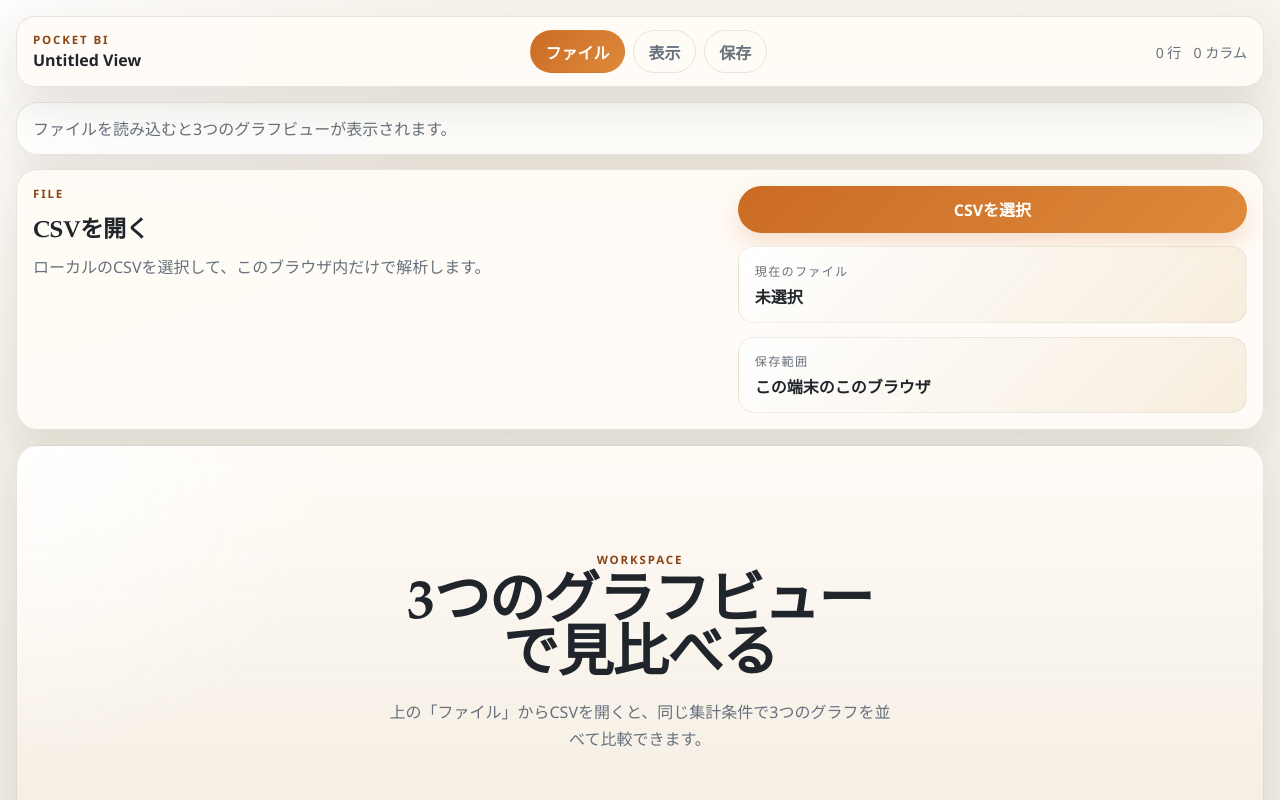
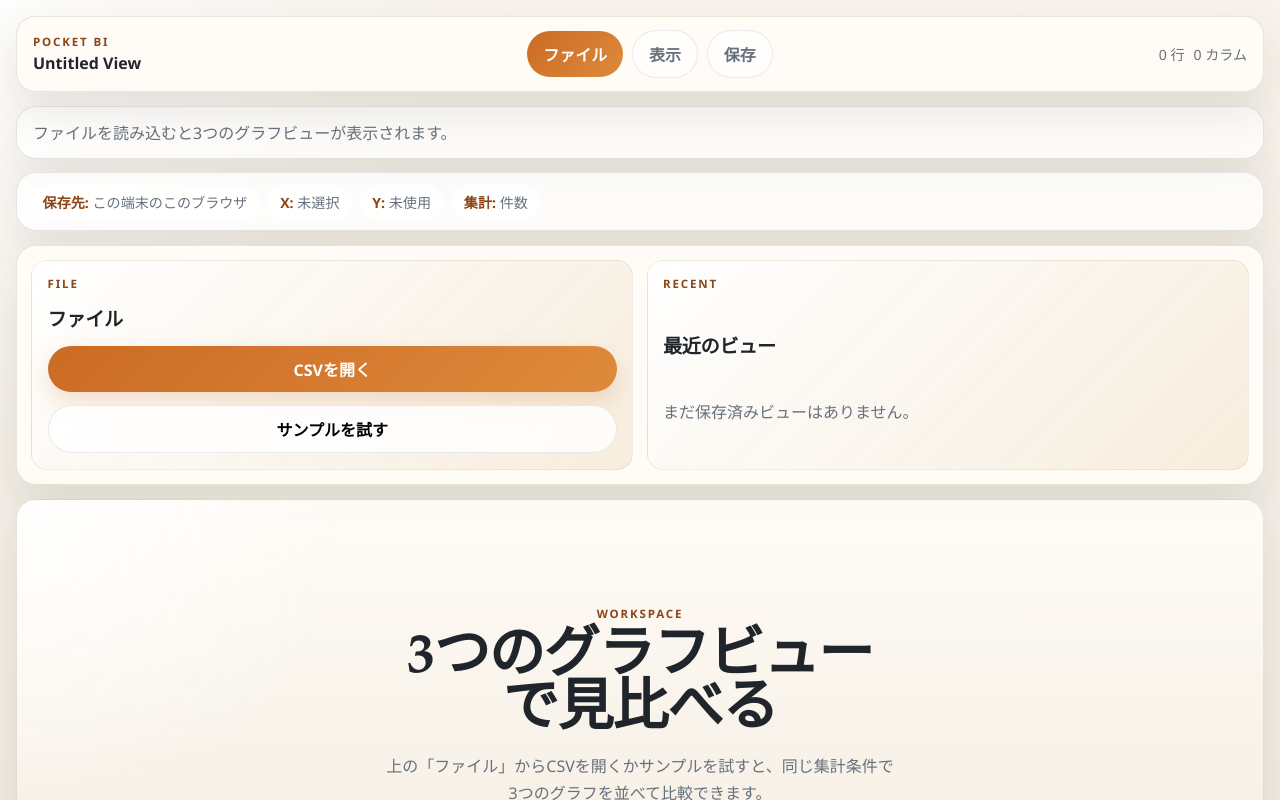
Before and after one commit to flatjug/mini-bi-web, a Next.js app: page / in a window 1280 px wide. Shown: the top 800 px of the page. Built offline with nearby package versions, Linux system fonts and the light colour scheme.

Commit message:
Refine menu styling layout

```diff
--- a/app/globals.css
+++ b/app/globals.css
@@ -1,13 +1,11 @@
 :root {
   --bg: #f1efe9;
   --panel: rgba(255, 252, 247, 0.92);
-  --panel-strong: rgba(255, 255, 255, 0.96);
   --panel-border: rgba(71, 54, 32, 0.12);
   --text: #20252c;
   --muted: #66717d;
   --accent: #cb6b24;
   --accent-deep: #8b4516;
-  --accent-soft: rgba(203, 107, 36, 0.12);
   --danger: #b42318;
   --shadow: 0 18px 48px rgba(69, 49, 28, 0.12);
 }
@@ -64,7 +62,7 @@ select {
   margin: 0 auto;
   padding: max(1rem, env(safe-area-inset-top)) 1rem max(1.5rem, env(safe-area-inset-bottom));
   display: grid;
-  gap: 0.9rem;
+  gap: 0.85rem;
 }
 
 .menu-bar {
@@ -89,7 +87,8 @@ select {
   min-width: 0;
 }
 
-.menu-brand-mark {
+.menu-brand-mark,
+.eyebrow {
   color: var(--accent-deep);
   font-size: 0.72rem;
   font-weight: 700;
@@ -103,42 +102,70 @@ select {
   white-space: nowrap;
 }
 
-.menu-actions {
+.menu-actions,
+.menu-summary,
+.context-strip,
+.save-actions,
+.saved-view-actions {
   display: flex;
   align-items: center;
-  gap: 0.5rem;
-}
-
-.menu-button {
-  min-height: 2.6rem;
-  border: 1px solid rgba(71, 54, 32, 0.12);
-  border-radius: 999px;
-  padding: 0.55rem 0.9rem;
-  background: transparent;
-  color: var(--muted);
-  font-weight: 700;
-}
-
-.menu-button-active {
-  background: linear-gradient(135deg, var(--accent), #de8a3c);
-  border-color: transparent;
-  color: white;
+  gap: 0.55rem;
 }
 
 .menu-summary {
-  display: flex;
-  gap: 0.75rem;
   color: var(--muted);
   font-size: 0.88rem;
   white-space: nowrap;
 }
 
+.menu-button,
+.segment-button,
+.primary-action,
+.secondary-action,
+.ghost-action {
+  min-height: 2.8rem;
+  border-radius: 999px;
+  padding: 0.7rem 1rem;
+  font-weight: 700;
+}
+
+.menu-button,
+.segment-button,
+.secondary-action,
+.ghost-action {
+  border: 1px solid rgba(102, 113, 125, 0.14);
+  background: rgba(255, 255, 255, 0.82);
+}
+
+.menu-button,
+.segment-button {
+  color: var(--muted);
+}
+
+.menu-button-active,
+.segment-button-active,
+.primary-action {
+  border: none;
+  background: linear-gradient(135deg, var(--accent), #de8a3c);
+  color: white;
+}
+
+.primary-action {
+  box-shadow: 0 10px 24px rgba(203, 107, 36, 0.2);
+}
+
+.ghost-action {
+  color: var(--danger);
+  border-color: rgba(180, 35, 24, 0.16);
+}
+
 .status-bar,
+.context-strip,
 .menu-panel,
 .chart-window,
 .workspace-empty {
   border: 1px solid var(--panel-border);
-  border-radius: 1.35rem;
+  border-radius: 1.25rem;
   background: var(--panel);
   box-shadow: var(--shadow);
 }
@@ -149,73 +176,89 @@ select {
   background: rgba(255, 255, 255, 0.7);
 }
 
-.menu-panel {
-  padding: 1rem;
+.context-strip {
+  flex-wrap: wrap;
+  padding: 0.7rem 0.85rem;
+  background: rgba(255, 255, 255, 0.78);
 }
 
-.menu-panel-grid,
-.menu-panel-stack {
-  display: grid;
-  gap: 1rem;
+.context-pill {
+  border-radius: 999px;
+  padding: 0.45rem 0.75rem;
+  background: rgba(255, 255, 255, 0.88);
+  color: var(--muted);
+  font-size: 0.88rem;
 }
 
-.menu-panel-grid {
-  grid-template-columns: minmax(0, 1fr);
+.context-pill strong {
+  color: var(--accent-deep);
 }
 
-.menu-copy {
-  display: grid;
-  gap: 0.55rem;
+.menu-panel {
+  padding: 0.9rem;
 }
 
-.menu-copy h2 {
-  font-size: 1.45rem;
+.compact-menu-panel {
+  background: rgba(255, 251, 246, 0.96);
 }
 
-.menu-copy p {
+.menu-panel-stack,
+.settings-grid,
+.save-view-grid,
+.saved-view-list,
+.mini-list,
+.chart-grid {
+  display: grid;
+  gap: 0.85rem;
+}
+
+.menu-popover-grid {
+  display: grid;
+  gap: 0.85rem;
+}
+
+.menu-popover-card,
+.saved-view-card {
+  display: grid;
+  gap: 0.8rem;
+  padding: 0.95rem;
+  border-radius: 1rem;
+  border: 1px solid rgba(71, 54, 32, 0.08);
+  background: linear-gradient(135deg, rgba(255, 255, 255, 0.96), rgba(246, 235, 218, 0.9));
+}
+
+.menu-popover-card h2 {
+  font-size: 1.2rem;
+}
+
+.popover-empty {
   color: var(--muted);
   line-height: 1.6;
 }
 
-.eyebrow {
-  color: var(--accent-deep);
-  font-size: 0.72rem;
-  font-weight: 700;
-  letter-spacing: 0.16em;
-  text-transform: uppercase;
+.mini-list-item {
+  display: flex;
+  align-items: center;
+  justify-content: space-between;
+  gap: 0.75rem;
+  width: 100%;
+  border: 1px solid rgba(102, 113, 125, 0.1);
+  border-radius: 0.95rem;
+  padding: 0.75rem 0.85rem;
+  background: rgba(255, 255, 255, 0.84);
+  text-align: left;
 }
 
-.file-actions,
-.settings-grid,
-.save-view-grid,
-.saved-view-list {
-  display: grid;
-  gap: 0.85rem;
+.mini-list-item strong {
+  font-size: 0.95rem;
 }
 
-.menu-note-card {
-  border-radius: 1rem;
-  padding: 0.9rem 1rem;
-  background: linear-gradient(135deg, rgba(255, 255, 255, 0.95), rgba(246, 235, 218, 0.9));
-  border: 1px solid rgba(71, 54, 32, 0.08);
-}
-
-.menu-note-card span,
+.mini-list-item span,
+.saved-view-copy span,
 .chart-window-bar span,
-.saved-view-copy span {
-  display: block;
+.chart-header,
+.message {
   color: var(--muted);
-}
-
-.menu-note-card span {
-  font-size: 0.76rem;
-  letter-spacing: 0.1em;
-  text-transform: uppercase;
-}
-
-.menu-note-card strong {
-  display: block;
-  margin-top: 0.25rem;
 }
 
 .control {
@@ -242,8 +285,10 @@ select {
 
 .control select:disabled,
 .text-input:disabled,
+.menu-button:disabled,
 .segment-button:disabled,
-.primary-action:disabled {
+.primary-action:disabled,
+.secondary-action:disabled {
   opacity: 0.55;
 }
 
@@ -262,79 +307,24 @@ select {
   gap: 0.55rem;
 }
 
-.segment-button,
-.primary-action,
-.secondary-action,
-.ghost-action {
-  min-height: 2.9rem;
-  border-radius: 999px;
-  padding: 0.7rem 1rem;
-  font-weight: 700;
-}
-
-.segment-button {
-  border: 1px solid rgba(102, 113, 125, 0.14);
-  background: rgba(255, 255, 255, 0.82);
-  color: var(--muted);
-}
-
-.segment-button-active,
-.primary-action {
-  border: none;
-  background: linear-gradient(135deg, var(--accent), #de8a3c);
-  color: white;
-}
-
-.primary-action {
-  box-shadow: 0 10px 24px rgba(203, 107, 36, 0.2);
-}
-
-.secondary-action {
-  border: 1px solid rgba(102, 113, 125, 0.14);
-  background: rgba(255, 255, 255, 0.86);
-  color: var(--text);
-}
-
-.ghost-action {
-  border: 1px solid rgba(180, 35, 24, 0.16);
-  background: rgba(255, 255, 255, 0.68);
-  color: var(--danger);
-}
-
 .message {
   border-radius: 1rem;
   padding: 0.85rem 0.95rem;
-  background: rgba(255, 255, 255, 0.78);
-  color: var(--muted);
+  background: rgba(255, 255, 255, 0.76);
   line-height: 1.55;
-}
-
-.saved-view-card {
-  display: grid;
-  gap: 0.85rem;
-  padding: 0.95rem;
-  border-radius: 1.1rem;
-  border: 1px solid rgba(71, 54, 32, 0.1);
-  background: linear-gradient(135deg, rgba(255, 255, 255, 0.95), rgba(247, 235, 219, 0.86));
 }
 
 .saved-view-copy {
   display: grid;
-  gap: 0.22rem;
+  gap: 0.2rem;
 }
 
 .saved-view-copy strong {
   font-size: 1rem;
 }
 
-.saved-view-actions {
-  display: flex;
-  flex-wrap: wrap;
-  gap: 0.65rem;
-}
-
 .workspace {
-  min-height: calc(100dvh - 12rem);
+  min-height: calc(100dvh - 13rem);
 }
 
 .workspace-empty {
@@ -343,7 +333,7 @@ select {
   place-items: center;
   padding: 2rem;
   background:
-    radial-gradient(circle at top left, rgba(255, 255, 255, 0.88), transparent 20rem),
+    radial-gradient(circle at top left, rgba(255, 255, 255, 0.9), transparent 20rem),
     linear-gradient(180deg, rgba(255, 252, 247, 0.94), rgba(244, 236, 225, 0.9));
 }
 
@@ -364,11 +354,6 @@ select {
   line-height: 1.7;
 }
 
-.chart-grid {
-  display: grid;
-  gap: 1rem;
-}
-
 .chart-window {
   overflow: hidden;
   padding: 0;
@@ -386,7 +371,13 @@ select {
 }
 
 .chart-window-bar strong {
-  font-size: 0.92rem;
+  display: block;
+  font-size: 0.95rem;
+  color: var(--text);
+}
+
+.chart-window-meta {
+  font-size: 0.84rem;
 }
 
 .chart-card {
@@ -400,7 +391,6 @@ select {
   justify-content: space-between;
   align-items: center;
   gap: 0.75rem;
-  color: var(--muted);
   font-size: 0.92rem;
 }
 
@@ -466,9 +456,8 @@ select {
 }
 
 @media (min-width: 720px) {
-  .menu-panel-grid {
-    grid-template-columns: minmax(0, 1.15fr) minmax(18rem, 0.85fr);
-    align-items: start;
+  .menu-popover-grid {
+    grid-template-columns: repeat(2, minmax(0, 1fr));
   }
 
   .settings-grid {
@@ -478,6 +467,10 @@ select {
   .save-view-grid {
     grid-template-columns: minmax(0, 1fr) auto;
     align-items: end;
+  }
+
+  .save-actions {
+    align-self: end;
   }
 
   .saved-view-card {
@@ -501,11 +494,6 @@ select {
     flex-wrap: wrap;
   }
 
-  .menu-summary {
-    width: 100%;
-    justify-content: space-between;
-  }
-
   .menu-actions {
     width: 100%;
     justify-content: space-between;
@@ -514,4 +502,14 @@ select {
   .menu-button {
     flex: 1;
   }
+
+  .menu-summary {
+    width: 100%;
+    justify-content: space-between;
+  }
+
+  .save-actions,
+  .saved-view-actions {
+    flex-wrap: wrap;
+  }
 }
--- a/app/page.tsx
+++ b/app/page.tsx
@@ -34,6 +34,17 @@ const chartOptions: Array<{ label: string; value: ChartType }> = [
   { label: "円グラフ", value: "pie" },
   { label: "表", value: "table" },
 ];
+
+const sampleCsv = `region,month,sales,orders
+Tokyo,Jan,120000,42
+Tokyo,Feb,98000,36
+Tokyo,Mar,143000,51
+Osaka,Jan,87000,31
+Osaka,Feb,91000,34
+Osaka,Mar,109000,38
+Nagoya,Jan,76000,28
+Nagoya,Feb,83000,29
+Nagoya,Mar,92000,33`;
 
 type MenuTab = "file" | "settings" | "save";
 
@@ -160,6 +171,19 @@ function getChartOptionLabel(chartType: ChartType) {
   return chartOptions.find((option) => option.value === chartType)?.label ?? chartType;
 }
 
+function formatTimestamp(isoString: string) {
+  try {
+    return new Intl.DateTimeFormat("ja-JP", {
+      month: "numeric",
+      day: "numeric",
+      hour: "2-digit",
+      minute: "2-digit",
+    }).format(new Date(isoString));
+  } catch {
+    return isoString;
+  }
+}
+
 export default function HomePage() {
   const fileInputRef = useRef<HTMLInputElement>(null);
 
@@ -186,6 +210,7 @@ export default function HomePage() {
   });
 
   const isReady = columns.length > 0;
+  const namedViewExists = savedViews.some((view) => view.id === viewName.trim());
 
   useEffect(() => {
     const nextSavedViews = loadStoredViews(SAVED_VIEWS_KEY);
@@ -194,15 +219,7 @@ export default function HomePage() {
     setSavedViews(nextSavedViews);
 
     if (sessionView) {
-      setRows(sessionView.rows);
-      setColumns(sessionView.columns);
-      setFileName(sessionView.fileName);
-      setXColumn(sessionView.xColumn);
-      setYColumn(sessionView.yColumn);
-      setAggregation(sessionView.aggregation);
-      setChartLayout(sessionView.chartLayout);
-      setViewName(sessionView.name);
-      setParseMessage(`前回の作業内容「${sessionView.name}」を復元しました。`);
+      applyViewState(sessionView, true);
       setActiveMenu(null);
     }
 
@@ -249,6 +266,49 @@ export default function HomePage() {
     window.localStorage.setItem(SAVED_VIEWS_KEY, JSON.stringify(savedViews));
   }, [isHydrated, savedViews]);
 
+  function applyViewState(view: SavedView, isSessionRestore = false) {
+    setRows(view.rows);
+    setColumns(view.columns);
+    setFileName(view.fileName);
+    setXColumn(view.xColumn);
+    setYColumn(view.yColumn);
+    setAggregation(view.aggregation);
+    setChartLayout(view.chartLayout);
+    setViewName(view.name);
+    setParseMessage(
+      isSessionRestore
+        ? `前回の作業内容「${view.name}」を復元しました。`
+        : `保存済みビュー「${view.name}」を読み込みました。`,
+    );
+  }
+
+  function loadCsvRows(nextRows: CsvRow[], nextFileName: string, nextMessage: string) {
+    const nextColumns = extractColumns(nextRows);
+    const nextXColumn = nextColumns[0] ?? "";
+    const nextYColumn = nextColumns[1] ?? nextColumns[0] ?? "";
+
+    if (nextRows.length === 0 || nextColumns.length === 0) {
+      setRows([]);
+      setColumns([]);
+      setFileName(nextFileName);
+      setXColumn("");
+      setYColumn("");
+      setParseMessage("CSVから読み取れる行がありませんでした。ヘッダ付きのCSVを選んでください。");
+      return;
+    }
+
+    setRows(nextRows);
+    setColumns(nextColumns);
+    setFileName(nextFileName);
+    setXColumn(nextXColumn);
+    setYColumn(nextYColumn);
+    setAggregation("count");
+    setChartLayout(DEFAULT_CHART_LAYOUT);
+    setSaveMessage(null);
+    setParseMessage(nextMessage);
+    setActiveMenu(null);
+  }
+
   const handleFileChange = (event: ChangeEvent<HTMLInputElement>) => {
     const file = event.target.files?.[0];
 
@@ -263,36 +323,21 @@ export default function HomePage() {
       skipEmptyLines: true,
       complete: (results) => {
         const nextRows = normalizeCsvRows(results.data);
-        const nextColumns = extractColumns(nextRows);
-        const nextXColumn = nextColumns[0] ?? "";
-        const nextYColumn = nextColumns[1] ?? nextColumns[0] ?? "";
 
-        if (nextRows.length === 0 || nextColumns.length === 0) {
-          setRows([]);
-          setColumns([]);
-          setFileName(file.name);
-          setXColumn("");
-          setYColumn("");
-          setParseMessage("CSVから読み取れる行がありませんでした。ヘッダ付きのCSVを選んでください。");
+        if (results.errors.length > 0) {
+          loadCsvRows(
+            nextRows,
+            file.name,
+            `一部の行を読み飛ばしました: ${results.errors[0]?.message ?? "不明な解析エラー"}`,
+          );
           return;
         }
 
-        setRows(nextRows);
-        setColumns(nextColumns);
-        setFileName(file.name);
-        setXColumn(nextXColumn);
-        setYColumn(nextYColumn);
-        setAggregation("count");
-        setChartLayout(DEFAULT_CHART_LAYOUT);
-        setSaveMessage(null);
-        setActiveMenu(null);
-
-        if (results.errors.length > 0) {
-          setParseMessage(`一部の行を読み飛ばしました: ${results.errors[0]?.message ?? "不明な解析エラー"}`);
-          return;
-        }
-
-        setParseMessage(`${file.name} を読み込みました。${nextRows.length.toLocaleString()} 行のデータを利用できます。`);
+        loadCsvRows(
+          nextRows,
+          file.name,
+          `${file.name} を読み込みました。${nextRows.length.toLocaleString()} 行のデータを利用できます。`,
+        );
       },
       error: (error) => {
         setRows([]);
@@ -305,20 +350,24 @@ export default function HomePage() {
     });
   };
 
+  const loadSampleData = () => {
+    Papa.parse<Record<string, unknown>>(sampleCsv, {
+      header: true,
+      skipEmptyLines: true,
+      complete: (results) => {
+        const nextRows = normalizeCsvRows(results.data);
+        loadCsvRows(nextRows, "sample-sales.csv", "サンプルデータを読み込みました。");
+        setViewName("サンプルビュー");
+      },
+    });
+  };
+
   const applyView = (view: SavedView) => {
-    setRows(view.rows);
-    setColumns(view.columns);
-    setFileName(view.fileName);
-    setXColumn(view.xColumn);
-    setYColumn(view.yColumn);
-    setAggregation(view.aggregation);
-    setChartLayout(view.chartLayout);
-    setViewName(view.name);
-    setParseMessage(`保存済みビュー「${view.name}」を読み込みました。`);
+    applyViewState(view, false);
     setActiveMenu(null);
   };
 
-  const handleSaveView = () => {
+  const persistView = (mode: "saveAs" | "overwrite") => {
     const trimmedName = viewName.trim();
 
     if (!isReady || !trimmedName) {
@@ -339,12 +388,21 @@ export default function HomePage() {
     };
 
     setSavedViews((currentViews) => {
-      const remainingViews = currentViews.filter((view) => view.id !== nextView.id);
+      const remainingViews =
+        mode === "overwrite"
+          ? currentViews.filter((view) => view.id !== nextView.id)
+          : currentViews.filter((view) => view.id !== nextView.id);
+
       return [nextView, ...remainingViews].sort((left, right) =>
         right.updatedAt.localeCompare(left.updatedAt),
       );
     });
-    setSaveMessage(`ビュー「${trimmedName}」を保存しました。`);
+
+    setSaveMessage(
+      mode === "overwrite"
+        ? `ビュー「${trimmedName}」を上書き保存しました。`
+        : `ビュー「${trimmedName}」を保存しました。`,
+    );
   };
 
   const handleDeleteView = (viewId: string) => {
@@ -363,6 +421,8 @@ export default function HomePage() {
   const toggleMenu = (menu: MenuTab) => {
     setActiveMenu((currentMenu) => (currentMenu === menu ? null : menu));
   };
+
+  const recentViews = savedViews.slice(0, 4);
 
   return (
     <main className="app-frame">
@@ -414,44 +474,66 @@ export default function HomePage() {
         <span>{parseMessage ?? "ファイルを読み込むと3つのグラフビューが表示されます。"}</span>
       </section>
 
+      <section className="context-strip">
+        <span className="context-pill">
+          <strong>保存先:</strong> この端末のこのブラウザ
+        </span>
+        <span className="context-pill">
+          <strong>X:</strong> {xColumn || "未選択"}
+        </span>
+        <span className="context-pill">
+          <strong>Y:</strong> {aggregation === "count" ? "未使用" : yColumn || "未選択"}
+        </span>
+        <span className="context-pill">
+          <strong>集計:</strong> {aggregationOptions.find((option) => option.value === aggregation)?.label}
+        </span>
+      </section>
+
       {activeMenu ? (
-        <section className="menu-panel">
+        <section className="menu-panel compact-menu-panel">
           {activeMenu === "file" ? (
-            <div className="menu-panel-grid">
-              <div className="menu-copy">
+            <div className="menu-popover-grid">
+              <div className="menu-popover-card">
                 <span className="eyebrow">File</span>
-                <h2>CSVを開く</h2>
-                <p>ローカルのCSVを選択して、このブラウザ内だけで解析します。</p>
-              </div>
-
-              <div className="file-actions">
+                <h2>ファイル</h2>
                 <button
                   className="primary-action"
                   onClick={() => fileInputRef.current?.click()}
                   type="button"
                 >
-                  CSVを選択
+                  CSVを開く
                 </button>
-                <div className="menu-note-card">
-                  <span>現在のファイル</span>
-                  <strong>{fileName || "未選択"}</strong>
+                <button className="secondary-action" onClick={loadSampleData} type="button">
+                  サンプルを試す
+                </button>
               </div>
-                <div className="menu-note-card">
-                  <span>保存範囲</span>
-                  <strong>この端末のこのブラウザ</strong>
+
+              <div className="menu-popover-card">
+                <span className="eyebrow">Recent</span>
+                <h2>最近のビュー</h2>
+                {recentViews.length === 0 ? (
+                  <p className="popover-empty">まだ保存済みビューはありません。</p>
+                ) : (
+                  <div className="mini-list">
+                    {recentViews.map((view) => (
+                      <button
+                        className="mini-list-item"
+                        key={view.id}
+                        onClick={() => applyView(view)}
+                        type="button"
+                      >
+                        <strong>{view.name}</strong>
+                        <span>{formatTimestamp(view.updatedAt)}</span>
+                      </button>
+                    ))}
                   </div>
+                )}
               </div>
             </div>
           ) : null}
 
           {activeMenu === "settings" ? (
             <div className="menu-panel-stack">
-              <div className="menu-copy">
-                <span className="eyebrow">Display</span>
-                <h2>表示設定</h2>
-                <p>集計軸と3つのグラフスロットを切り替えます。</p>
-              </div>
-
               <div className="settings-grid">
                 <label className="control">
                   <span>X軸カラム</span>
@@ -526,12 +608,6 @@ export default function HomePage() {
 
           {activeMenu === "save" ? (
             <div className="menu-panel-stack">
-              <div className="menu-copy">
-                <span className="eyebrow">Save</span>
-                <h2>ビューを保存する</h2>
-                <p>現在のCSVと表示レイアウトを、このブラウザ内だけに保存します。</p>
-              </div>
-
               <div className="save-view-grid">
                 <label className="control">
                   <span>ビュー名</span>
@@ -545,18 +621,28 @@ export default function HomePage() {
                   />
                 </label>
 
+                <div className="save-actions">
                   <button
                     className="primary-action"
                     disabled={!isReady || !viewName.trim()}
-                  onClick={handleSaveView}
+                    onClick={() => persistView("saveAs")}
                     type="button"
                   >
-                  保存
+                    名前を付けて保存
                   </button>
+                  <button
+                    className="secondary-action"
+                    disabled={!isReady || !viewName.trim() || !namedViewExists}
+                    onClick={() => persistView("overwrite")}
+                    type="button"
+                  >
+                    上書き保存
+                  </button>
+                </div>
               </div>
 
               <p className="message">
-                {saveMessage ?? "保存すると、次回アクセス時にも前回のビューをすぐ開けます。"}
+                {saveMessage ?? "保存したビューは、このブラウザだけで保持されます。"}
               </p>
 
               {savedViews.length === 0 ? (
@@ -571,7 +657,7 @@ export default function HomePage() {
                         <strong>{view.name}</strong>
                         <span>{view.fileName || "ファイル名なし"}</span>
                         <span>
-                          {view.columns.length.toLocaleString()} カラム ・ {view.rows.length.toLocaleString()} 行
+                          {formatTimestamp(view.updatedAt)} ・ {view.columns.length.toLocaleString()} カラム
                         </span>
                       </div>
                       <div className="saved-view-actions">
@@ -606,7 +692,7 @@ export default function HomePage() {
               <span className="eyebrow">Workspace</span>
               <h1>3つのグラフビューで見比べる</h1>
               <p>
-                上の「ファイル」からCSVを開くと、同じ集計条件で3つのグラフを並べて比較できます。
+                上の「ファイル」からCSVを開くかサンプルを試すと、同じ集計条件で3つのグラフを並べて比較できます。
               </p>
             </div>
           </div>
@@ -615,8 +701,14 @@ export default function HomePage() {
             {chartLayout.map((chartType, index) => (
               <section className="chart-window" key={`${chartType}-${index}`}>
                 <div className="chart-window-bar">
+                  <div>
                     <span>グラフ {index + 1}</span>
                     <strong>{getChartOptionLabel(chartType)}</strong>
+                  </div>
+                  <span className="chart-window-meta">
+                    {xColumn || "カテゴリ"} /{" "}
+                    {aggregationOptions.find((option) => option.value === aggregation)?.label}
+                  </span>
                 </div>
                 <ChartDisplay
                   chartType={chartType}
```
Lines whose indentation alone changed are shown as unchanged.
